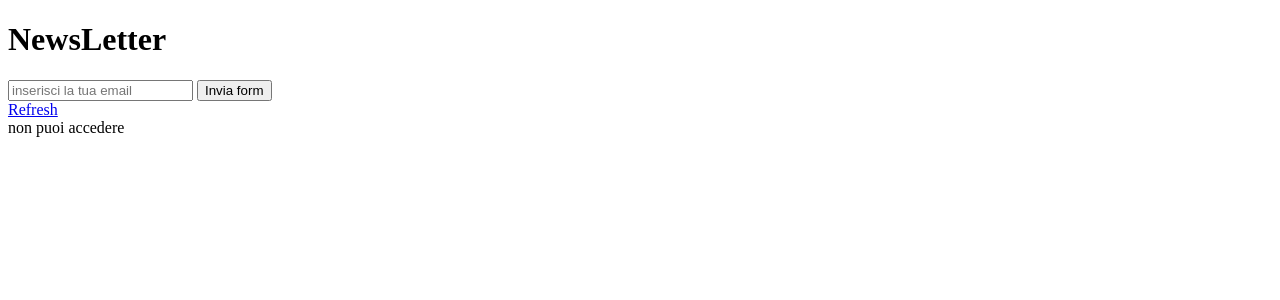
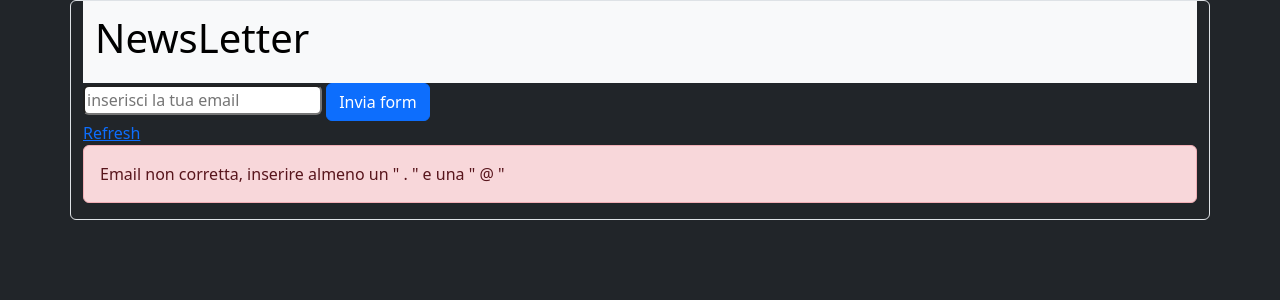
Before and after one commit to antden99/php-iscrizione-newsletter, a PHP site: page /?email=1 in a window 1280 px wide. Shown: the top 300 px of the page. Run offline with PHP 8.4, Linux system fonts and the light colour scheme.

Commit message:
add bonus_1

```diff
--- a/index.php
+++ b/index.php
@@ -1,45 +1,54 @@
 <?php
 //echo "tutto ok" ;
-
 //var_dump($_GET);
-
 $email = $_GET["email"];
 //echo $email;
-
-
-
 include 'function.php';
-
 ?>
 
 <!DOCTYPE html>
 <html lang="en">
+
 <head>
     <meta charset="UTF-8">
     <meta name="viewport" content="width=device-width, initial-scale=1.0">
     <title>PHP iscrizione newsletter</title>
+    <link href="https://cdn.jsdelivr.net/npm/bootstrap@5.3.3/dist/css/bootstrap.min.css" rel="stylesheet"
+        integrity="sha384-QWTKZyjpPEjISv5WaRU9OFeRpok6YctnYmDr5pNlyT2bRjXh0JMhjY6hW+ALEwIH" crossorigin="anonymous">
 </head>
-<body>
-    <h1>NewsLetter</h1>
+
+<body class="bg-dark text-white">
+    <div class="container border rounded">
+        <header>
+            <nav class="navbar navbar-expand-lg bg-body-tertiary w-100">
+                <div class="container-fluid">
+                    <a class="navbar-brand" href="#"><h1>NewsLetter</h1></a>
+                    <button class="navbar-toggler" type="button" data-bs-toggle="collapse" data-bs-target="#navbarNav"
+                        aria-controls="navbarNav" aria-expanded="false" aria-label="Toggle navigation">
+                        <span class="navbar-toggler-icon"></span>
+                    </button>
+                </div>
+            </nav>
+        </header>
 
 
-    <form action="" method="get">
-        <input type="text" placeholder="inserisci la tua email" name="email">
-        <button type="submit">Invia form</button>
-    </form>
+        <form action="" method="get">
+            <input type="text" placeholder="inserisci la tua email" name="email" class=" rounded">
+            <button type="submit" class="btn btn-primary ">Invia form</button>
+        </form>
 
-    <div><a href="index.php">Refresh</a></div>
+        <div><a href="index.php">Refresh</a></div>
 
-    <?php
-       if(isset($_GET["email"]))   //con la funzione isset controllo se dalla superglobale GET il valore email è stato inserito
-       {
-           if(correct_email($email)){  //se il valore è stato inserito evoco la funzione correct_email che mi restituisce true o false
-               echo "puoi accedere";
-           } else {
-               echo "non puoi accedere";
-           }
-       }
 
-    ?>
+        <?php if (isset($email)): ?>    <!--apro l'if per controllare se email è stata inizializzata-->
+            <?php if (correct_email($email)): ?>  <!--apro il secondo if per controllare l'email-->
+                <div class="alert alert-success">Email corretta</div>
+            <?php else: ?>
+                <div class="alert alert-danger">Email non corretta, inserire almeno un " . " e una " @ "</div>
+            <?php endif; ?>
+
+        <?php endif; ?>  <!--chiudo il primo if-->
+    </div>
 </body>
+
 </html>
```
